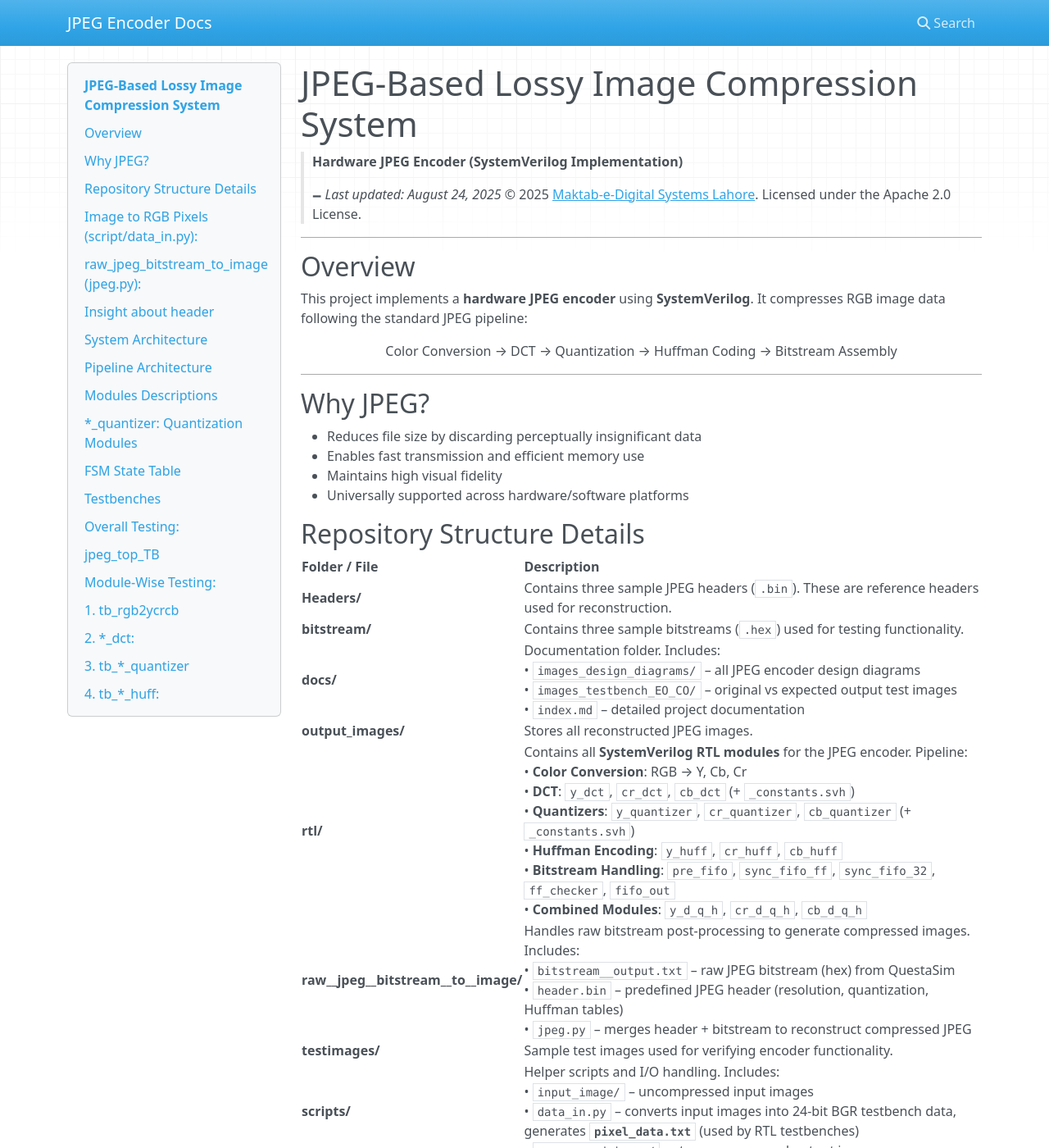
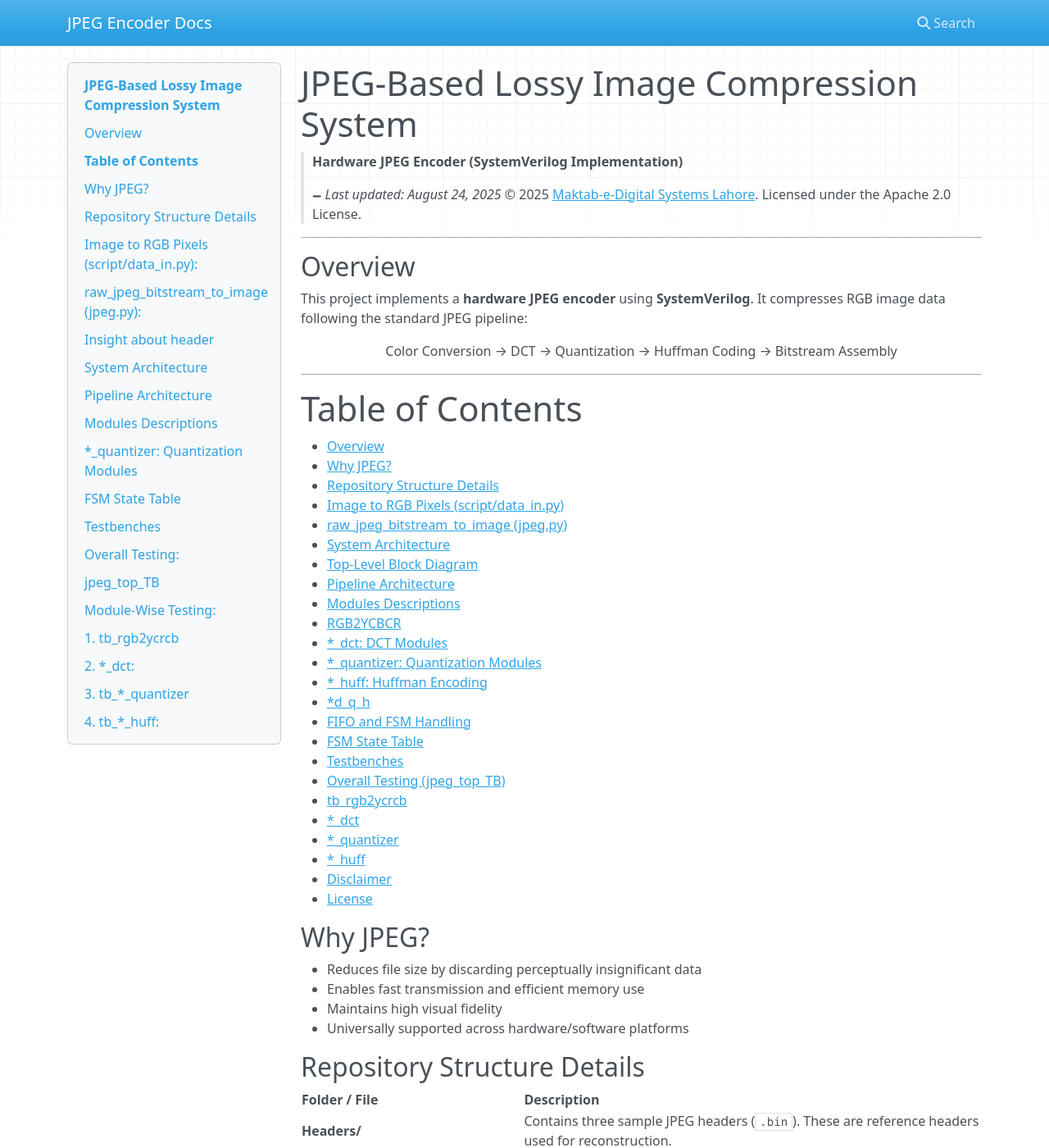
Before and after one commit to rmknae/JPEG--ENCODER, an MkDocs documentation site: the page built from docs/index.md, in a window 1280 px wide and 1400 px high. Shown: the whole window at 82% size. Built offline with MkDocs 1.6.1, drawn with Linux system fonts in a browser that asks for light colours; nearby versions of some CDN libraries.

Commit message:
Update index.md

```diff
--- a/docs/index.md
+++ b/docs/index.md
@@ -16,6 +16,32 @@
 </div>
 
 ---
+# Table of Contents
+
+- [Overview](#overview)
+- [Why JPEG?](#-why-jpeg)
+- [Repository Structure Details](#repository-structure-details)
+- [Image to RGB Pixels (script/data_in.py)](#image-to-rgb-pixels-scriptdatainpy)
+- [raw_jpeg_bitstream_to_image (jpeg.py)](#raw_jpeg_bitstream_to_image-jpegpy)
+- [System Architecture](#system-architecture)
+  - [Top-Level Block Diagram](#top-level-block-diagram)
+  - [Pipeline Architecture](#pipeline-architecture)
+- [Modules Descriptions](#modules-descriptions)
+  - [RGB2YCBCR](#rgb2ycbcr)
+  - [*_dct: DCT Modules](#_dct-dct-modules)
+  - [*_quantizer: Quantization Modules](#_quantizer-quantization-modules)
+  - [*_huff: Huffman Encoding](#_huff-huffman-encoding)
+  - [*d_q_h](#d_q_h)
+  - [FIFO and FSM Handling](#fifo-and-fsm-handling)
+- [FSM State Table](#fsm-state-table)
+- [Testbenches](#testbenches)
+  - [Overall Testing (jpeg_top_TB)](#overall-testing)
+  - [tb_rgb2ycrcb](#1-tb_rgb2ycrcb)
+  - [*_dct](#2-_dct)
+  - [*_quantizer](#3-tb-_quantizer)
+  - [*_huff](#4-tb-_huff)
+- [Disclaimer](#disclaimer)
+- [License](#licensed-under-the-apache-license-20)
 
 ##  Why JPEG?
 
```
